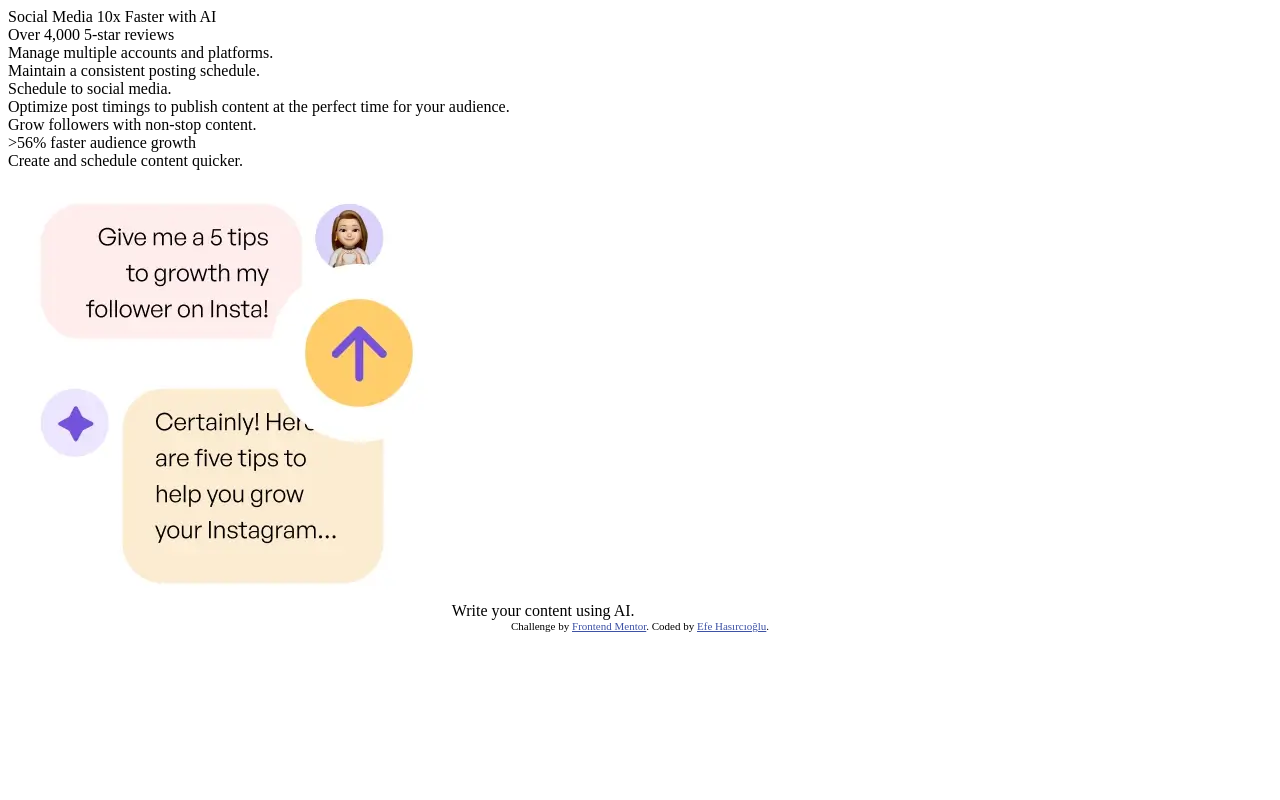
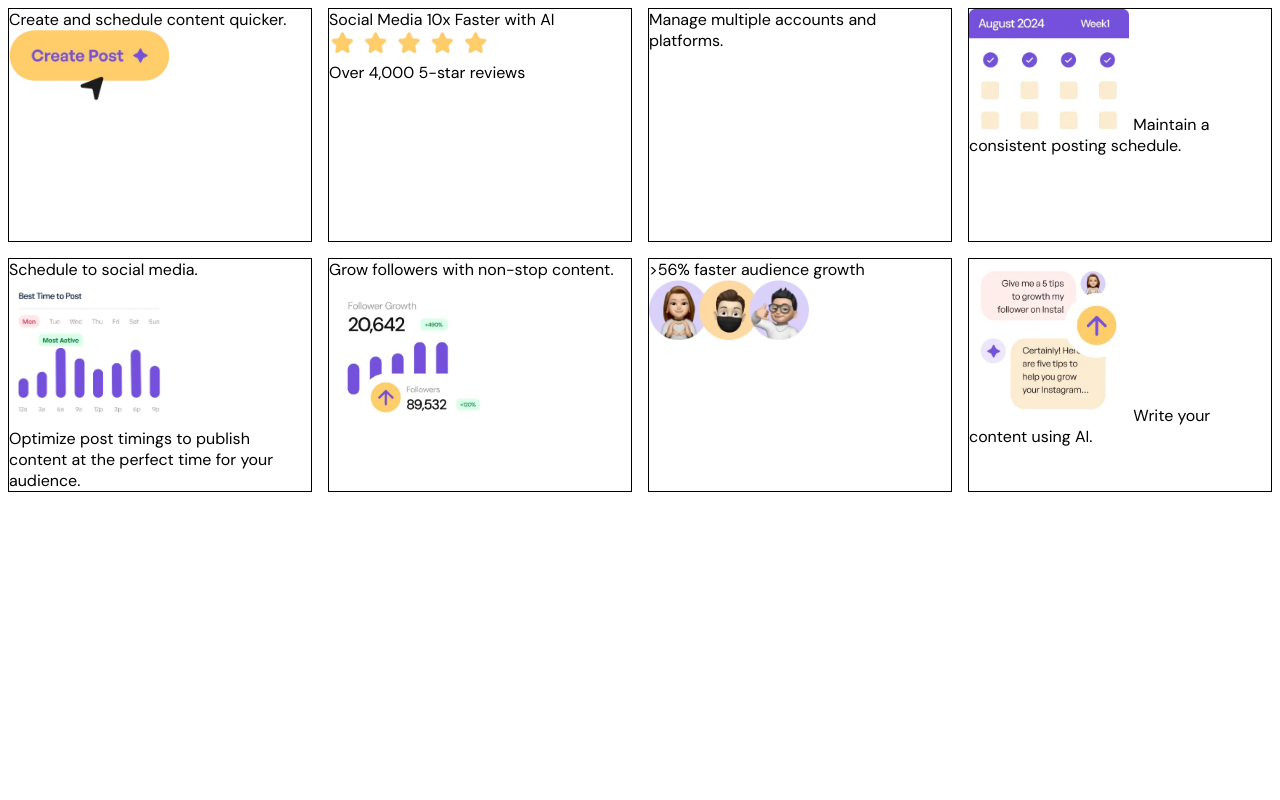
Before and after one commit to EfeHasircioglu/Bento-grid, a plain HTML site: page index.html in a window 1280 px wide. Shown: the top 800 px of the page. Drawn offline with Linux system fonts and the light colour scheme.

Commit message:
designed the base structure

```diff
--- a/index.html
+++ b/index.html
@@ -12,7 +12,7 @@
       href="./assets/images/favicon-32x32.png"
     />
 
-    <link rel="stylesheet" href="style.css">
+    <link rel="stylesheet" href="style.css" />
 
     <title>Frontend Mentor | Bento grid</title>
 
@@ -29,25 +29,42 @@
   </head>
   <body>
     <div class="content-container">
+      <div class="content" id="contentquicker">
+        Create and schedule content quicker.
+        <img src="assets/images/illustration-create-post.webp" alt="" />
+      </div>
       <div class="content">
         Social Media 10x Faster with AI
+        <img src="assets/images/illustration-five-stars.webp" alt="" />
+
         <div class="content-inner">Over 4,000 5-star reviews</div>
       </div>
       <div class="content">Manage multiple accounts and platforms.</div>
-      <div class="content">Maintain a consistent posting schedule.</div>
+      <div class="content">
+        <img src="assets/images/illustration-consistent-schedule.webp" alt="" />
+        Maintain a consistent posting schedule.
+      </div>
       <div class="content">
         Schedule to social media.
+        <img src="assets/images/illustration-schedule-posts.webp" alt="" />
+
         <div class="content-inner">
           Optimize post timings to publish content at the perfect time for your
           audience.
         </div>
       </div>
 
-      <div class="content">Grow followers with non-stop content.</div>
-      <div class="content">>56% faster audience growth</div>
-      <div class="content">Create and schedule content quicker.</div>
       <div class="content">
-        <img src="assets/images/illustration-ai-content.webp" alt="">
+        Grow followers with non-stop content.
+        <img src="assets/images/illustration-grow-followers.webp" alt="" />
+      </div>
+      <div class="content">
+        >56% faster audience growth
+        <img src="assets/images/illustration-audience-growth.webp" alt="" />
+      </div>
+
+      <div class="content">
+        <img src="assets/images/illustration-ai-content.webp" alt="" />
         Write your content using AI.
       </div>
     </div>
--- a/style.css
+++ b/style.css
@@ -0,0 +1,21 @@
+@font-face {
+  font-family: 'DMSans';
+  src: url('/assets/fonts/DMSans-VariableFont_opsz,wght.ttf') format('truetype');
+  font-weight: normal;
+  font-style: normal;
+}
+*{
+    font-family: 'DMSans' ;
+}
+img{
+    width: 10rem;
+}
+.content-container{
+    display: grid;
+    grid-template-columns: repeat(4,1fr);
+    grid-template-rows: repeat(5, 1fr);
+    gap: 1rem;
+}
+.content{
+    border: 1px solid black;
+}
```
